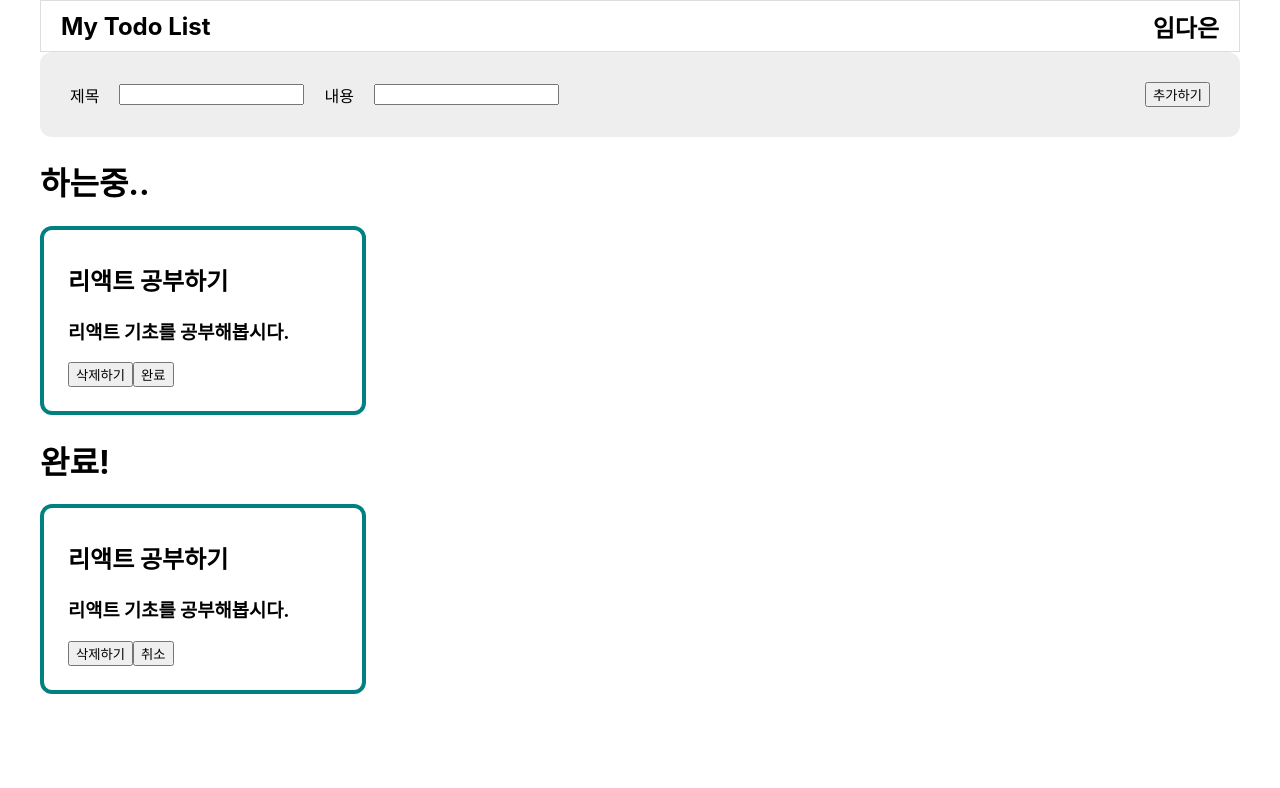
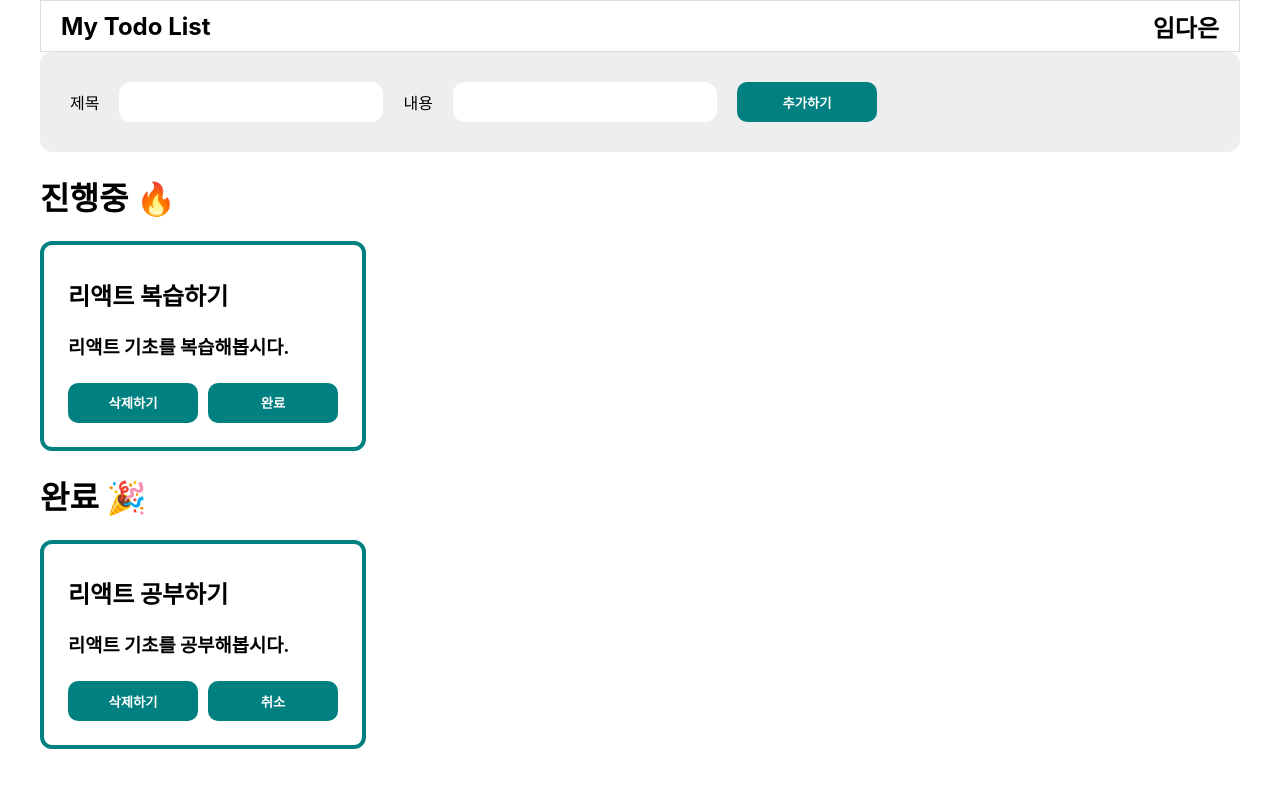
Before and after one commit to limdaeun1/todo_prac, a React (Create React App) app: page / in a window 1280 px wide. Shown: the top 788 px of the page. Built offline with nearby package versions, Linux system fonts and the light colour scheme.

Commit message:
+ 추가하기 기능, css / todo구현 완

```diff
--- a/src/components/form/Form.jsx
+++ b/src/components/form/Form.jsx
@@ -1,32 +1,41 @@
 import React, {useState} from "react";
 import "./style.css";
 
-const Form = ({todos, setTodos, newTodo}) => {
+const Form = ({todos, setTodos}) => {
 
    const [title, setTitle] = useState("");
    const [body, setBody] = useState("");
 
-
+   const newTodo = (title, body) => {
+    const todo ={
+        id: todos.length+1,
+        title:title,
+        body:body,
+        isDone:false
+    }
+    setTodos([...todos, todo]);
+}
 
 
 
     return (
-        <>
-        <form className ="add-form">
+        <div className="form">
+        {/* <form className ="add-form"> */}
             <div className ="input-group">
                 <label>제목</label>
-                <input type="text" value={title} onChange={(event)=>{setTitle(event.target.value);}}>
+                <input className="input" type="text" value={title} onChange={(event)=>{setTitle(event.target.value);}}>
                 </input>
                 <label>내용</label>
-                <input type="text" value={body} onChange={(event)=>{setBody(event.target.value);}}>
+                <input className="input" type="text" value={body} onChange={(event)=>{setBody(event.target.value);}}>
                 </input>
+                <button className="but" onClick={()=>newTodo(title,body)}>
+
+                추가하기</button>
             </div>
 
-            <button onClick={()=>newTodo(title,body)}>
 
-                추가하기</button>
-        </form>
-        </>
+        {/* </form> */}
+        </div>
     );
 };
 
--- a/src/components/form/style.css
+++ b/src/components/form/style.css
@@ -1,4 +1,21 @@
-.add-form {
+.input-group {
+    align-items: center;
+    display: flex;
+    gap: 20px;
+
+}
+
+.but{
+    background-color: teal;
+    border: none;
+    border-radius: 10px;
+    color: #fff;
+    font-weight: 700;
+    height: 40px;
+    width: 140px;
+}
+
+.form{
     background-color: #eee;
     border-radius: 12px;
     justify-content: space-between;
@@ -6,8 +23,10 @@
     padding: 30px;
 }
 
-.add-form, .input-group {
-    align-items: center;
-    display: flex;
-    gap: 20px;
+.input {
+    border: none;
+    border-radius: 12px;
+    height: 40px;
+    padding: 0 12px;
+    width: 240px;
 }
--- a/src/components/list/List.jsx
+++ b/src/components/list/List.jsx
@@ -1,5 +1,6 @@
 import Todo from "../todo/Todo.jsx";
 import React from "react";
+import "./style.css";
 
 
 const List = ({todos, setTodos}) => {
@@ -19,8 +20,8 @@ const List = ({todos, setTodos}) => {
 
     return(
         <div>
-            <h1>하는중..</h1>
-            <div>
+            <h1>진행중 🔥</h1>
+            <div className ="warp">
             {todos.map
             (todo => todo.isDone === false
                 ?<Todo
@@ -35,8 +36,8 @@ const List = ({todos, setTodos}) => {
             </div>
 
 
-            <h1>완료!</h1>
-            <div>
+            <h1>완료 🎉</h1>
+            <div className ="warp"v>
             {todos.map
             (todo => todo.isDone === true
                 ?<Todo
--- /dev/null
+++ b/src/components/list/style.css
@@ -0,0 +1,5 @@
+.warp {
+    display: flex;
+    flex-wrap: wrap;
+    gap: 12px;
+}
--- a/src/components/todo/Todo.jsx
+++ b/src/components/todo/Todo.jsx
@@ -10,10 +10,10 @@ const Todo = ({todo, setTodos, onRemoveHandler, onChangeHandler}) => {
                 <h3>{todo.body}</h3>
             </div>
 
-            <div>
-                <button onClick={()=> onRemoveHandler(todo.id)}>삭제하기</button>
+            <div className="but-set">
+                <button className="but" onClick={()=> onRemoveHandler(todo.id)}>삭제하기</button>
 
-                <button onClick={()=> onChangeHandler(todo.id)}>
+                <button className="but" onClick={()=> onChangeHandler(todo.id)}>
                     {todo.isDone? "취소" : "완료"}</button>
             </div>
         </div>
--- a/src/components/todo/style.css
+++ b/src/components/todo/style.css
@@ -4,3 +4,9 @@
     padding: 12px 24px 24px;
     width: 270px;
 }
+
+.but-set {
+    display: flex;
+    gap: 10px;
+    margin-top: 24px;
+}
--- a/src/pages/TodoList.jsx
+++ b/src/pages/TodoList.jsx
@@ -8,8 +8,8 @@ const TodoList = () => {
     const [todos, setTodos] = useState([
         {
             id: 1,
-            title: "리액트 공부하기",
-            body: "리액트 기초를 공부해봅시다.",
+            title: "리액트 복습하기",
+            body: "리액트 기초를 복습해봅시다.",
             isDone: false,
         },
         {
@@ -22,21 +22,13 @@ const TodoList = () => {
 
     console.log(todos)
 
-    const newTodo = (title, body) => {
-        const todo ={
-            id: todos.length+1,
-            title:title,
-            body:body,
-            isDone:false
-        }
-        setTodos([...todos, todo]);
-    }
+
 
 
     return (
         <Layout>
             <Header/>
-            <Form todos={todos} setTodos={setTodos} newTodo={newTodo}/>
+            <Form todos={todos} setTodos={setTodos} />
             <List todos={todos} setTodos={setTodos}/>
         </Layout>
     );
```
